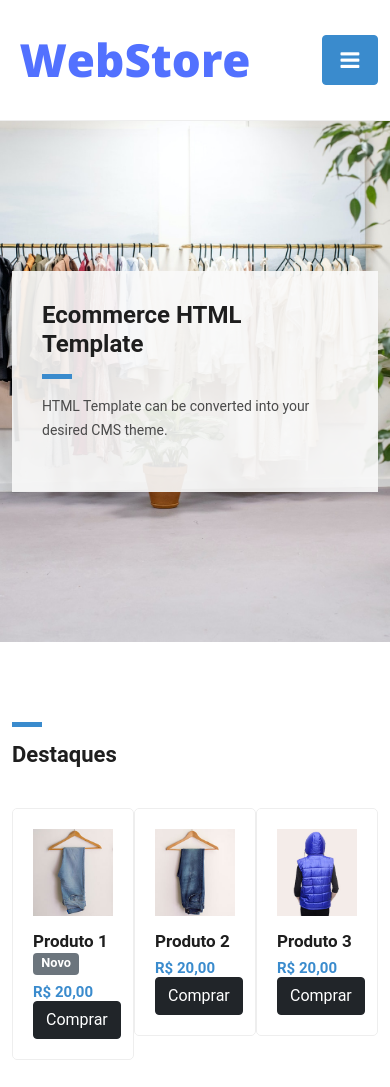
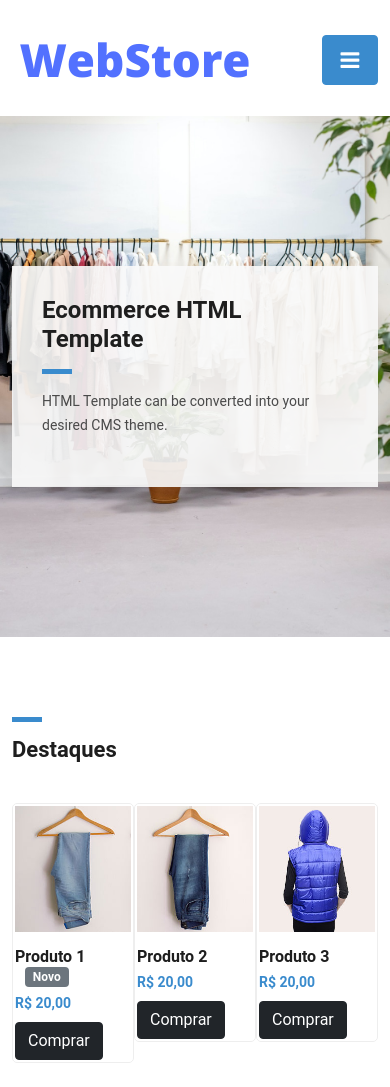
Before and after one commit to lucasalbacolombo/curso-frontend-EBAC, a plain HTML site: page jquery1/index.html in a window 390 px wide. Shown: the top 1087 px of the page. Drawn offline with Linux system fonts and the light colour scheme.

Commit message:
responsive

```diff
--- a/jquery1/css/style.css
+++ b/jquery1/css/style.css
@@ -70,7 +70,10 @@ a {
 }
 .bg-dark {
 	background-color: #fff!important;
-	border-bottom: 1px solid #eee;
+	padding-bottom: 0px;
+}
+.bg-secondary {
+	margin-left: 10px;
 }
 #navbarResponsive {
 	z-index: 999;
@@ -121,6 +124,9 @@ a {
 	line-height: 30px;
 	font-family: 'FontAwesome';
 }
+
+
+
 /* Banner Style */
 .banner {
 	margin-top: 50px;
@@ -182,7 +188,7 @@ a {
 	color: #3a8bcd;
 	font-size: 15px;
 	font-weight: 700;
-	margin-bottom: 0px;
+	margin-bottom: 10px;
 }
 .owl-theme .owl-dots {
 	text-align: center;
@@ -736,5 +742,13 @@ a {
 		margin-top: 15px;
 		text-align: left;
 	}
-
+	.featured-item {
+		padding: 2px;
+	}
+	.featured-item h4 {
+		font-size: 16px;
+	}
+	.featured-item h6 {
+		font-size: 14px;
+	}
 }
--- a/jquery1/index.html
+++ b/jquery1/index.html
@@ -12,7 +12,7 @@
 </head>
 <body>
 
-    <nav class="navbar navbar-expand-lg navbar-dark bg-dark static-top">
+    <nav class="navbar navbar-expand-lg navbar-dark bg-dark static-top mb-1">
         <div class="container">
             <a class="navbar-brand" href="#"><img src="assets/images/header-logo.png" alt=""></a>
             <button class="navbar-toggler" type="button" data-toggle="collapse" data-target="#navbarResponsive" aria-controls="navbarResponsive" aria-expanded="false" aria-label="Toggle navigation">
@@ -21,9 +21,7 @@
             <div class="collapse navbar-collapse" id="navbarResponsive">
                 <ul class="navbar-nav ml-auto">
                     <li class="nav-item active">
-                        <a class="nav-link" href="index.html">Home
-                            <span class="sr-only">(current)</span>
-                        </a>
+                        <a class="nav-link" href="index.html">Home</a>
                     </li>
                     <li class="nav-item">
                         <a class="nav-link" href="products.html">Produtos</a>
@@ -56,13 +54,13 @@
     <div id="featured" class="featured-items">
         <div class="container">
             <div class="row">
-                <div class="col-md-12">
+                <div class="col-md-12 col-sm-12">
                     <div class="section-heading">
                         <div class="line-dec"></div>
                         <h1>Destaques</h1>
                     </div>
                 </div>
-                <div class="col-md-12">
+                <div class="col-12">
                     <div class="owl-carousel owl-theme">
                         <div class="featured-item">
                             <img src="assets/images/item-01.jpg" alt="Item 1">
```
